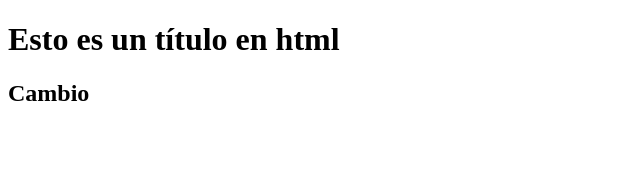
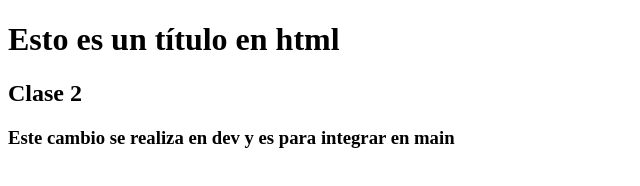
Before and after one commit to JuanJoUV/MDSrepositories, a plain HTML site: page index.html in a window 1280 px wide. Shown: the whole page, without its empty margins (0-640 px from the left). Drawn offline with Linux system fonts and the light colour scheme.

Commit message:
Cambio en dev

```diff
--- a/index.html
+++ b/index.html
@@ -8,7 +8,7 @@
 </head>
 <body>
   <h1>Esto es un título en html</h1>
-  <h2>Cambio</h2>
-
+  <h2>Clase 2</h2>
+  <h3>Este cambio se realiza en dev y es para integrar en main</h3>
 </body>
 </html>
```
